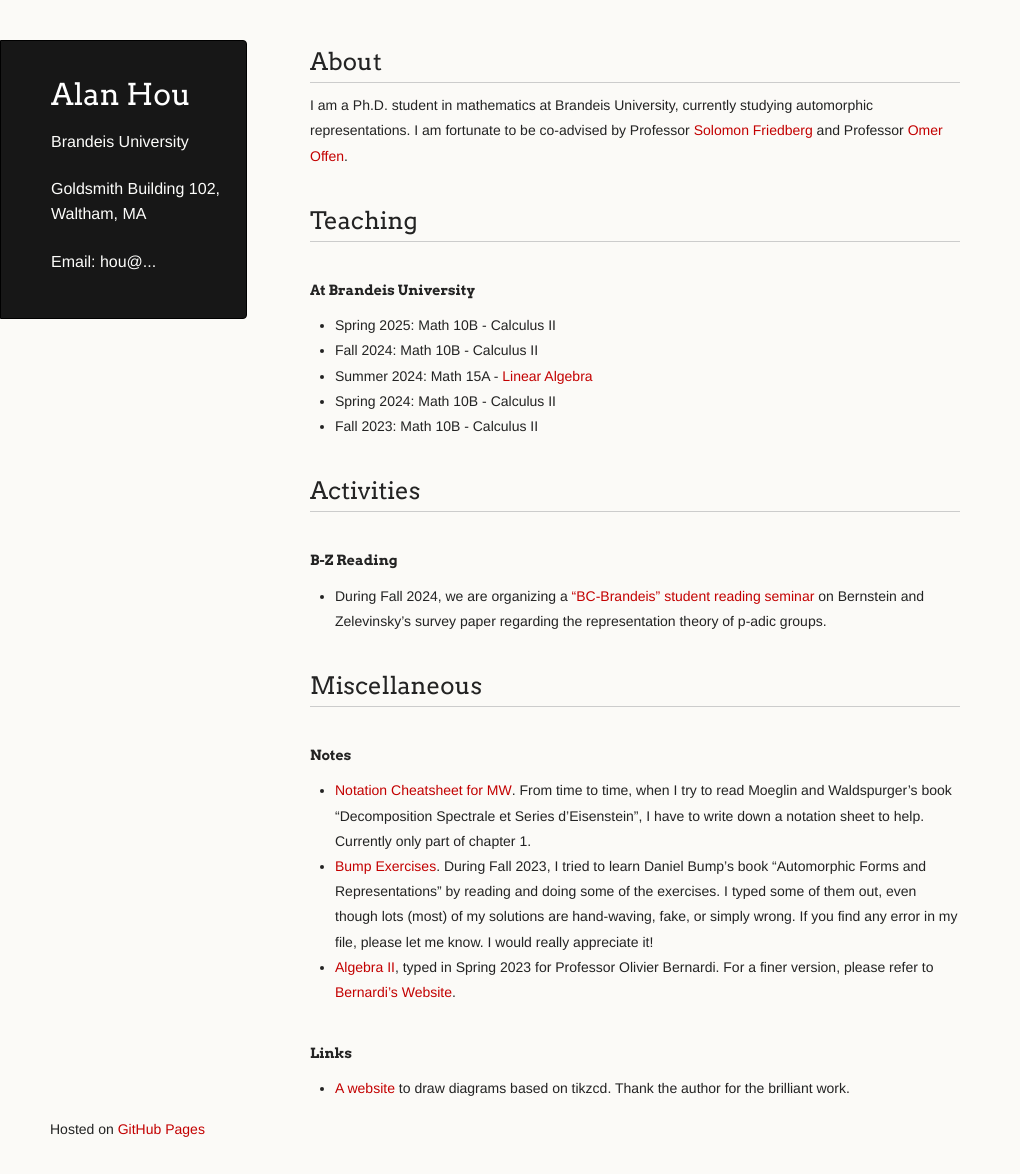
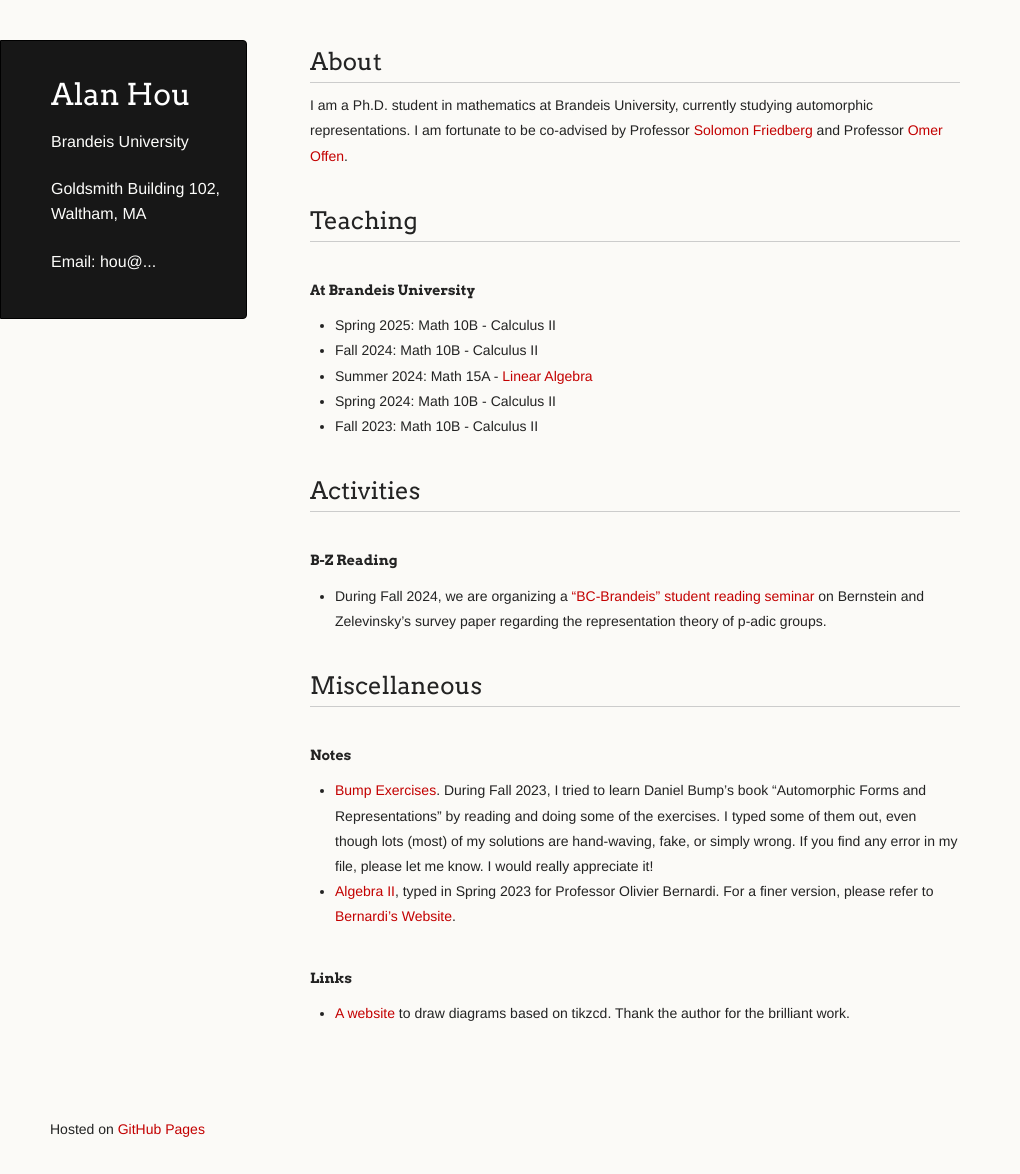
Before and after one commit to axhou/axhou.github.io, a Jekyll site: the page built from index.md, in a window 1280 px wide and 1174 px high. Shown: the whole window, without its empty margins (0-1020 px from the left). Built offline with Jekyll 4.4.1, drawn with Linux system fonts in a browser that asks for light colours; our own code applies the rules of GitHub Pages for plain Markdown files.

Commit message:
Update index.md

```diff
--- a/index.md
+++ b/index.md
@@ -26,7 +26,6 @@ I am a Ph.D. student in mathematics at Brandeis University, currently studying a
 
 #### Notes
 
-- [Notation Cheatsheet for MW](./docs/MWnotation.pdf). From time to time, when I try to read Moeglin and Waldspurger's book "Decomposition Spectrale et Series d'Eisenstein", I have to write down a notation sheet to help. Currently only part of chapter 1.
 - [Bump Exercises](./docs/Exercise.pdf). During Fall 2023, I tried to learn Daniel Bump's book "Automorphic Forms and Representations" by reading and doing some of the exercises. I typed some of them out, even though lots (most) of my solutions are hand-waving, fake, or simply wrong. If you find any error in my file, please let me know. I would really appreciate it!
 - [Algebra II](./docs/Algebra2notes.pdf), typed in Spring 2023 for Professor Olivier Bernardi. For a finer version, please refer to [Bernardi's Website](https://sites.google.com/brandeis.edu/bernardi/teaching).
 
```
